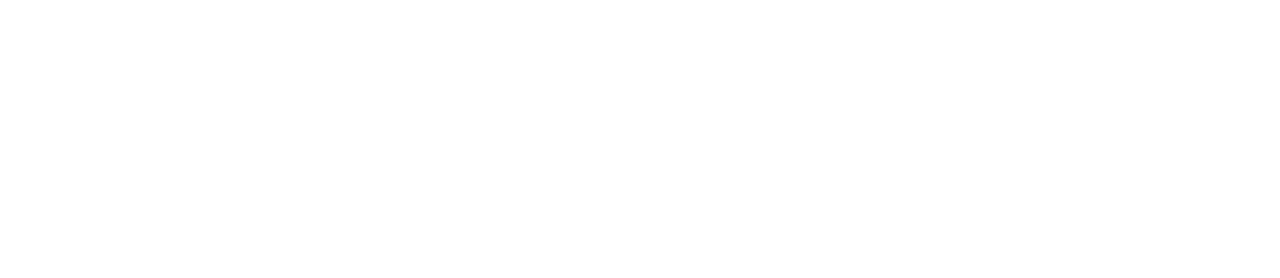
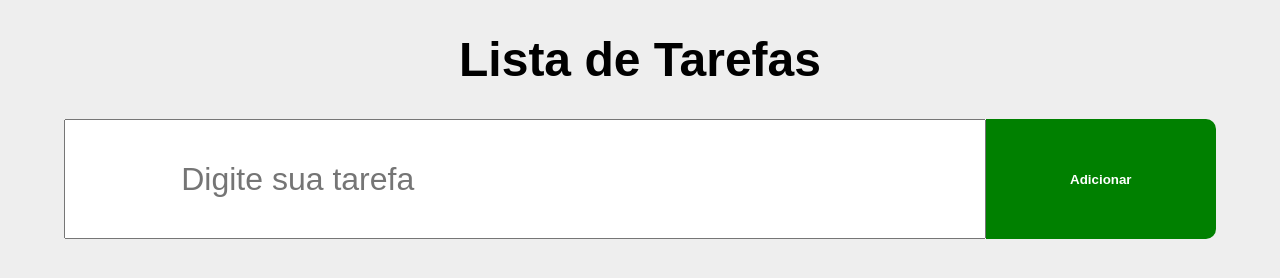
Before and after one commit to KaikeRochaDev/lista-de-tarefas, a plain HTML site: page index.html in a window 1280 px wide. Drawn offline with Linux system fonts and the light colour scheme.

Commit message:
Creating and styling the header

```diff
--- a/css/estilo.css
+++ b/css/estilo.css
@@ -0,0 +1,42 @@
+*{
+    box-sizing: border-box;
+}
+
+body{
+    margin: 0;
+    padding: 0;
+    font-family: Arial, Helvetica, sans-serif;
+    background-color: #eee;
+}
+
+h1{
+    text-align: center;
+    font-size: 3rem;
+}
+
+header{
+    display: flex;
+    flex-flow: row wrap;
+    align-items: center;
+    width: 90%;
+    margin: auto auto;
+}
+
+input{
+    height: 120px;
+    font-size: 2rem;
+    width: 80%;
+    padding-left: 10%;
+}
+
+button.add{
+    width: 20%;
+    cursor: pointer;
+    background-color: green;
+    color: white;
+    font-weight: bold;
+    border: none;
+    height: 120px;
+    border-top-right-radius: 10px;
+    border-bottom-right-radius: 10px;
+}
--- a/index.html
+++ b/index.html
@@ -8,6 +8,12 @@
     <title>Lista de Tarefas</title>
 </head>
 <body>
+    <h1>Lista de Tarefas</h1>
+
+    <header>
+        <input id="inputTarefa" type="text" placeholder="Digite sua tarefa">
+        <button class="add">Adicionar</button>
+    </header>
 
     <script src="js/controle.js"></script>
 </body>
```
